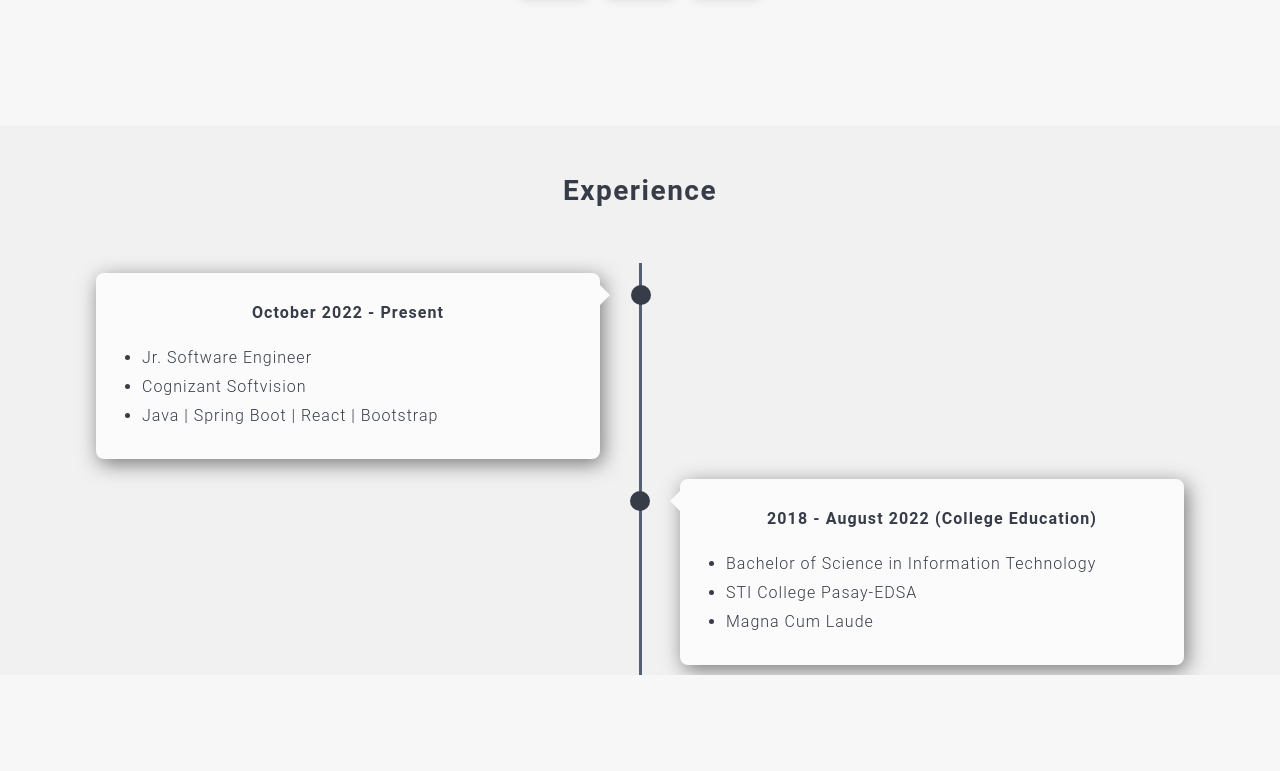
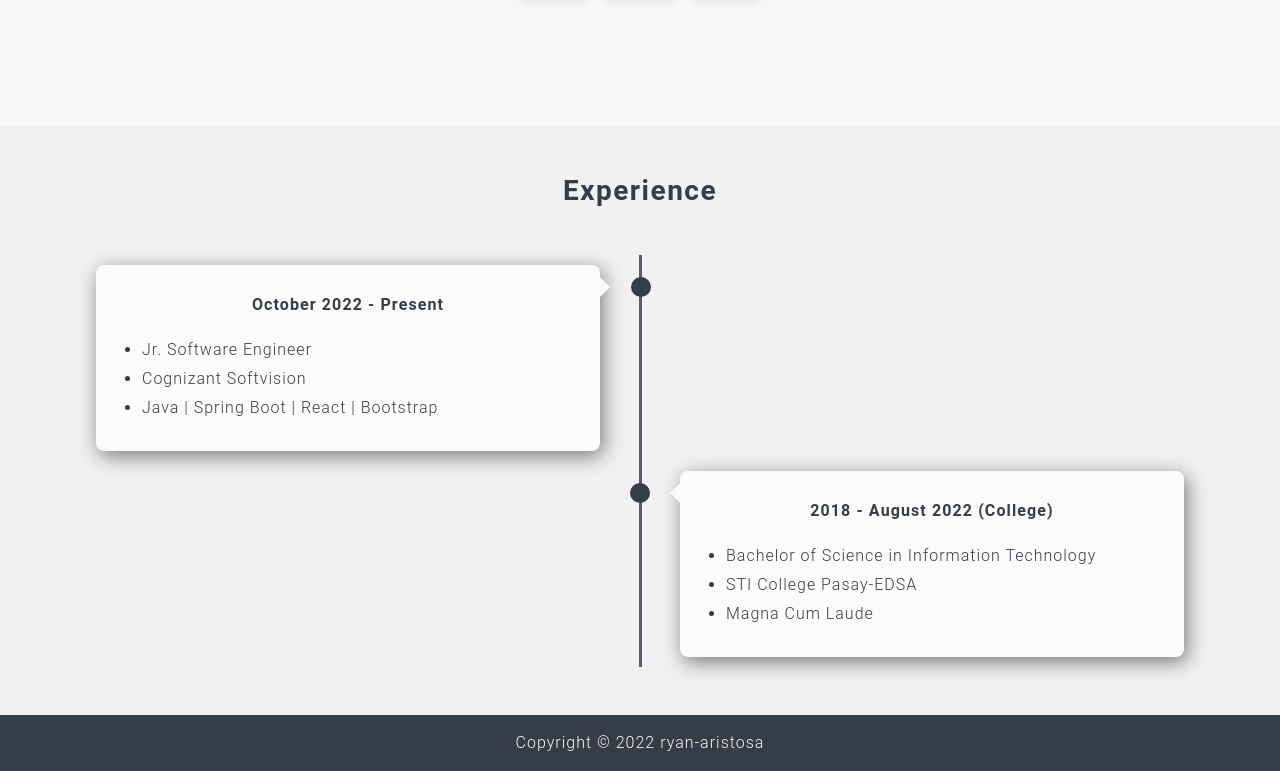
Before and after one commit to ryan-aristosa/ryan-aristosa.github.io, a React (Create React App) app: page / in a window 1280 px wide. Shown: the part 492-1263 px from the top of the page. Before the commit the page ends 1167 px from the top, so only its background shows below. Built offline with nearby package versions, Linux system fonts and the light colour scheme.

Commit message:
Add footer

```diff
--- a/src/components/Content.js
+++ b/src/components/Content.js
@@ -1,5 +1,6 @@
 import '../styles/Content.scss';
 import Experience from './Experience';
+import Footer from './Footer';
 import Home from './Home';
 
 function Content() {
@@ -7,6 +8,7 @@ function Content() {
 		<div className='content'>
 			<Home />
 			<Experience />
+			<Footer />
 		</div>
 	);
 }
--- a/src/components/Experience.js
+++ b/src/components/Experience.js
@@ -12,7 +12,7 @@ function Experience() {
 			]
 		],
 		[
-			'2018 - August 2022 (College Education)',
+			'2018 - August 2022 (College)',
 			'right',
 			[
 				'Bachelor of Science in Information Technology',
@@ -24,9 +24,9 @@ function Experience() {
 
 	return(
 		<div className='experience' id='experience'>
-			<div className='exp-center my-0 mx-auto px-3'>
-				<h3 className='exp-title text-center py-5'>Experience</h3>
-				<div className='timeline mx-auto position-relative'>
+			<div className='exp-center my-0 mx-auto py-5 px-3'>
+				<h3 className='section-title text-center'>Experience</h3>
+				<div className='timeline mx-auto mt-5 position-relative'>
 					{
 						timelineObj.map(([time, side, details]) => (
 							<div className={'time-card position-relative ' + side}>
--- /dev/null
+++ b/src/components/Footer.js
@@ -0,0 +1,14 @@
+import '../styles/Footer.scss'
+
+function Footer() {
+    return(
+        <footer className='text-center py-3'>
+			Copyright &copy; 2022&nbsp;
+		    <a href='https://ryan-aristosa.github.io/' className='text-decoration-none'>
+                ryan-aristosa
+            </a>
+		</footer>
+    );
+}
+
+export default Footer;
--- a/src/styles/App.scss
+++ b/src/styles/App.scss
@@ -1,38 +1,4 @@
-/* .App {
-	text-align: center;
+.section-title {
+	font-weight: 600;
+	letter-spacing: 1.5px;
 }
-
-.App-logo {
-	height: 40vmin;
-	pointer-events: none;
-}
-
-@media (prefers-reduced-motion: no-preference) {
-	.App-logo {
-		animation: App-logo-spin infinite 20s linear;
-	}
-}
-
-.App-header {
-	background-color: #282c34;
-	min-height: 100vh;
-	display: flex;
-	flex-direction: column;
-	align-items: center;
-	justify-content: center;
-	font-size: calc(10px + 2vmin);
-	color: white;
-}
-
-.App-link {
-	color: #61dafb;
-}
-
-@keyframes App-logo-spin {
-	from {
-		transform: rotate(0deg);
-	}
-	to {
-		transform: rotate(360deg);
-	}
-} */
--- a/src/styles/Experience.scss
+++ b/src/styles/Experience.scss
@@ -6,11 +6,6 @@ $color-very-light-gray: #F1F1F1;
 
 	.exp-center {
 		max-width: 1200px;
-
-		.exp-title {
-			font-weight: 600;
-			letter-spacing: 1.5px;
-		}
 
 		.timeline {
 			.time-card {
--- /dev/null
+++ b/src/styles/Footer.scss
@@ -0,0 +1,11 @@
+$color-earthborn-bugle: #F7F7F7;
+$color-dark-cyan-blue: #373D48;
+
+footer {
+	background-color: $color-dark-cyan-blue;
+	color: $color-earthborn-bugle;
+
+    a, a:hover {
+        color: $color-earthborn-bugle;
+    }
+}
```
